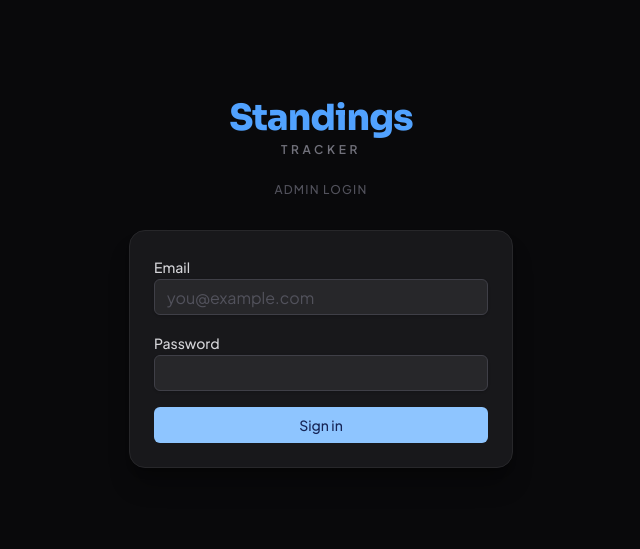
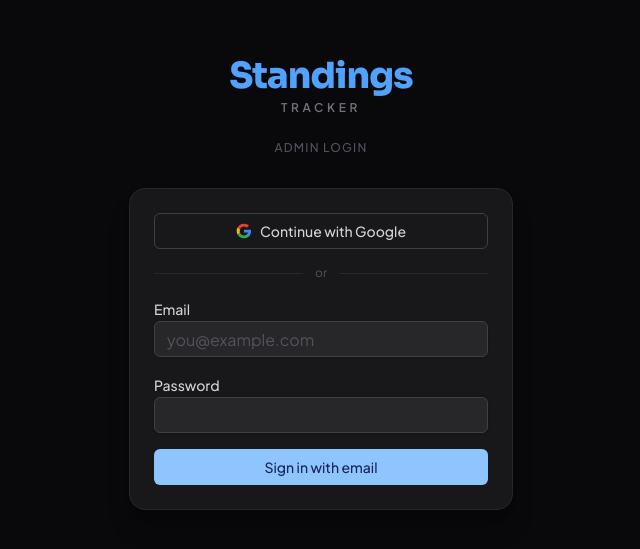
Before and after one commit to rayyan-sheikh/standings-tracker, a React (Vite) app: page /login in a window 1280 px wide. Shown: the part 117-666 px from the top of the page, without its empty margins (319-959 px from the left). Built offline with nearby package versions, Linux system fonts and the light colour scheme; no server answers.

Commit message:
Add Google OAuth login, user_id on tournament creation, multi-user foundation

```diff
--- a/src/features/admin/pages/AdminDashboard.tsx
+++ b/src/features/admin/pages/AdminDashboard.tsx
@@ -42,7 +42,8 @@
 
   async function createTournament(data: { name: string; description: string; type: TournamentType; sport: SportType; participantType: ParticipantType }) {
     setCreating(true)
-    await supabase.from('tournaments').insert({ name: data.name, description: data.description || null, type: data.type, sport: data.sport, participant_type: data.participantType, rules: DEFAULT_RULES })
+    const { data: { user } } = await supabase.auth.getUser()
+    await supabase.from('tournaments').insert({ name: data.name, description: data.description || null, type: data.type, sport: data.sport, participant_type: data.participantType, rules: DEFAULT_RULES, user_id: user?.id })
     reset(); setShowForm(false); setCreating(false)
     fetchTournaments()
     toast.success('Tournament created')
--- a/src/features/auth/Login.tsx
+++ b/src/features/auth/Login.tsx
@@ -7,12 +7,24 @@
 import { Label } from '@/shared/ui/label'
 import Logo from '@/shared/ui/logo'
 
+function GoogleIcon() {
+  return (
+    <svg className="h-4 w-4" viewBox="0 0 24 24">
+      <path fill="#4285F4" d="M22.56 12.25c0-.78-.07-1.53-.2-2.25H12v4.26h5.92c-.26 1.37-1.04 2.53-2.21 3.31v2.77h3.57c2.08-1.92 3.28-4.74 3.28-8.09z"/>
+      <path fill="#34A853" d="M12 23c2.97 0 5.46-.98 7.28-2.66l-3.57-2.77c-.98.66-2.23 1.06-3.71 1.06-2.86 0-5.29-1.93-6.16-4.53H2.18v2.84C3.99 20.53 7.7 23 12 23z"/>
+      <path fill="#FBBC05" d="M5.84 14.09c-.22-.66-.35-1.36-.35-2.09s.13-1.43.35-2.09V7.07H2.18C1.43 8.55 1 10.22 1 12s.43 3.45 1.18 4.93l2.85-2.22.81-.62z"/>
+      <path fill="#EA4335" d="M12 5.38c1.62 0 3.06.56 4.21 1.64l3.15-3.15C17.45 2.09 14.97 1 12 1 7.7 1 3.99 3.47 2.18 7.07l3.66 2.84c.87-2.6 3.3-4.53 6.16-4.53z"/>
+    </svg>
+  )
+}
+
 export default function Login() {
   const { session, loading } = useAuth()
   const [email, setEmail] = useState('')
   const [password, setPassword] = useState('')
   const [error, setError] = useState('')
   const [submitting, setSubmitting] = useState(false)
+  const [googleLoading, setGoogleLoading] = useState(false)
 
   if (loading) return null
   if (session) return <Navigate to="/admin" replace />
@@ -26,6 +38,14 @@
     setSubmitting(false)
   }
 
+  async function handleGoogle() {
+    setGoogleLoading(true)
+    await supabase.auth.signInWithOAuth({
+      provider: 'google',
+      options: { redirectTo: `${window.location.origin}/admin` },
+    })
+  }
+
   return (
     <div className="min-h-screen flex items-center justify-center bg-zinc-950 px-4">
       <div className="w-full max-w-sm">
@@ -33,7 +53,25 @@
           <Logo variant="stacked" color="blue" className="mb-6" />
           <p className="text-xs font-medium text-zinc-600 uppercase tracking-widest">Admin login</p>
         </div>
-        <div className="bg-zinc-900 border border-zinc-800 rounded-2xl p-6 shadow-xl shadow-black/30">
+
+        <div className="bg-zinc-900 border border-zinc-800 rounded-2xl p-6 shadow-xl shadow-black/30 space-y-4">
+          <Button
+            type="button"
+            variant="outline"
+            className="w-full gap-2"
+            onClick={handleGoogle}
+            disabled={googleLoading}
+          >
+            <GoogleIcon />
+            {googleLoading ? 'Redirecting…' : 'Continue with Google'}
+          </Button>
+
+          <div className="flex items-center gap-3">
+            <div className="flex-1 h-px bg-zinc-800" />
+            <span className="text-xs text-zinc-600">or</span>
+            <div className="flex-1 h-px bg-zinc-800" />
+          </div>
+
           <form onSubmit={handleSubmit} className="space-y-4">
             <div className="space-y-1.5">
               <Label htmlFor="email">Email</Label>
@@ -45,7 +83,7 @@
             </div>
             {error && <p className="text-sm text-red-400">{error}</p>}
             <Button type="submit" variant="blue" className="w-full" disabled={submitting}>
-              {submitting ? 'Signing in…' : 'Sign in'}
+              {submitting ? 'Signing in…' : 'Sign in with email'}
             </Button>
           </form>
         </div>
```
